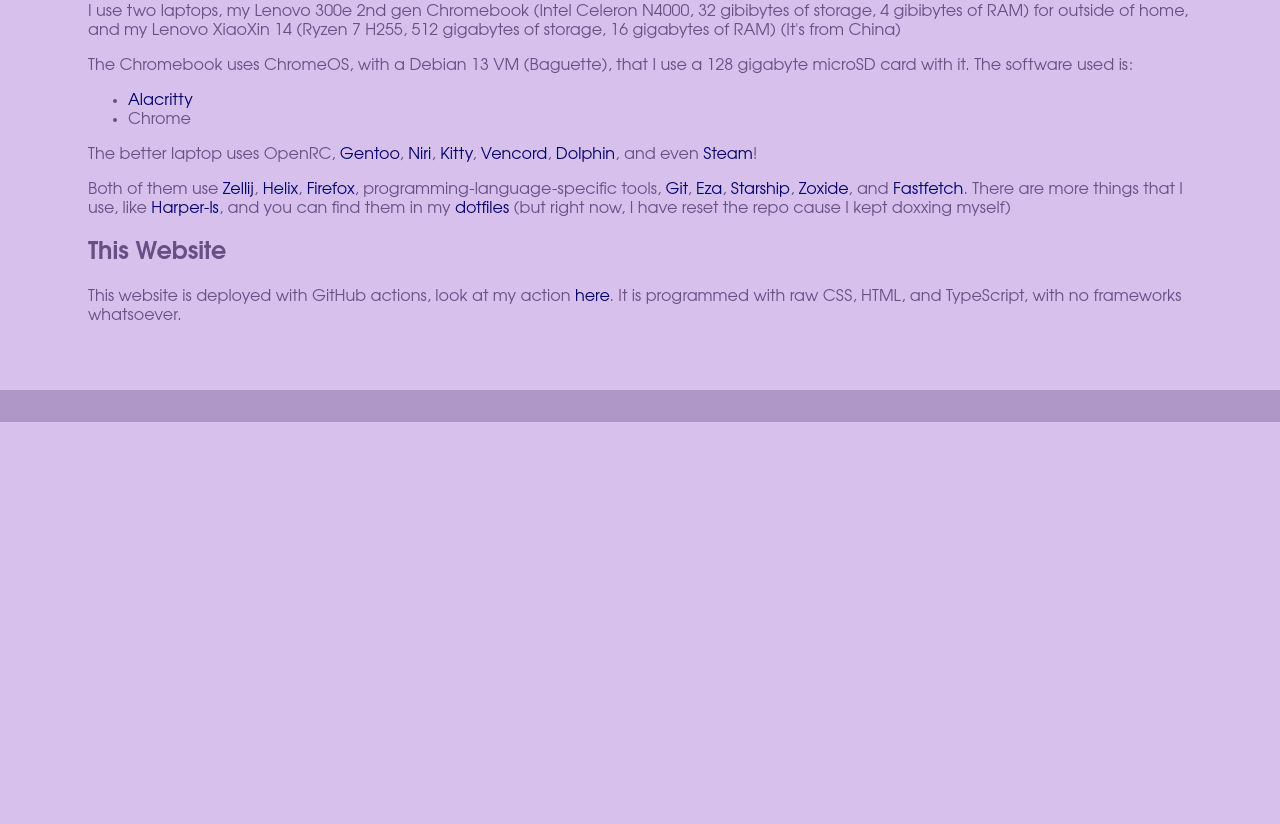
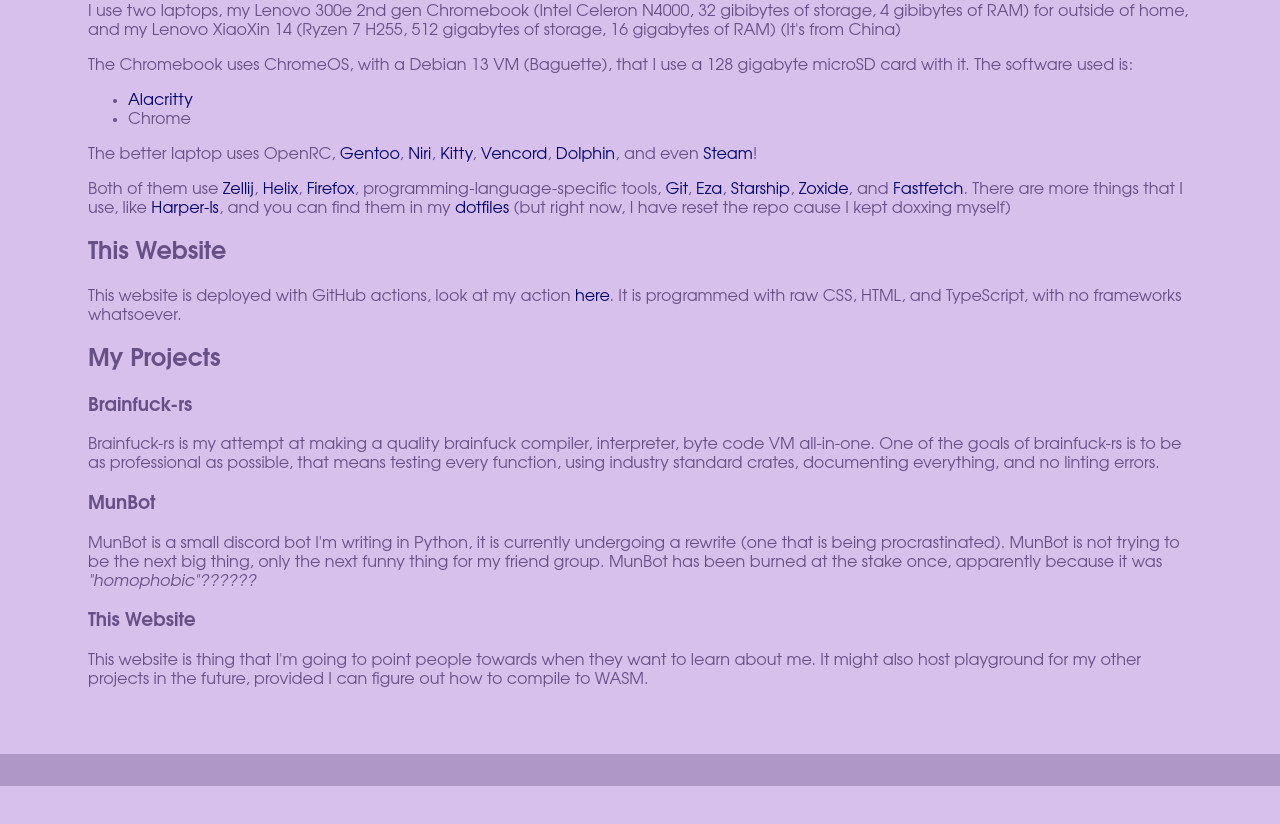
Before and after one commit to MunHammer/MunHammer-Website, a plain HTML site: page src/about.html in a window 1280 px wide. Shown: the part 650-1474 px from the top of the page. Before the commit the page ends 1144 px from the top, so only its background shows below. Drawn offline with Linux system fonts and the light colour scheme; a script that the page names is missing.

Commit message:
Added a projects section to the about

```diff
--- a/src/about.html
+++ b/src/about.html
@@ -99,6 +99,32 @@ You should have received a copy of the GNU General Public License along with Foo
         whatsoever.
       </p>
     </div>
+    <div id="projects">
+      <h2>My Projects</h2>
+      <div id="projects_brainfuck-rs">
+        <h3>Brainfuck-rs</h3>
+        <p>
+          Brainfuck-rs is my attempt at making a quality brainfuck compiler, interpreter, byte code VM all-in-one. One
+          of the goals of brainfuck-rs is to be as professional as possible, that means testing every function, using
+          industry standard crates, documenting everything, and no linting errors.
+        </p>
+      </div>
+      <div id="projects_MunBot">
+        <h3>MunBot</h3>
+        <p>
+          MunBot is a small discord bot I'm writing in Python, it is currently undergoing a rewrite (one that is being
+          procrastinated). MunBot is not trying to be the next big thing, only the next funny thing for my friend group.
+          MunBot has been burned at the stake once, apparently because it was <em>"homophobic"??????</em>
+        </p>
+      </div>
+      <div id="projects_website">
+        <h3>This Website</h3>
+        <p>
+          This website is thing that I'm going to point people towards when they want to learn about me. It might
+          also host playground for my other projects in the future, provided I can figure out how to compile to WASM.
+        </p>
+      </div>
+    </div>
   </main>
 
   <footer id="footer">
```
